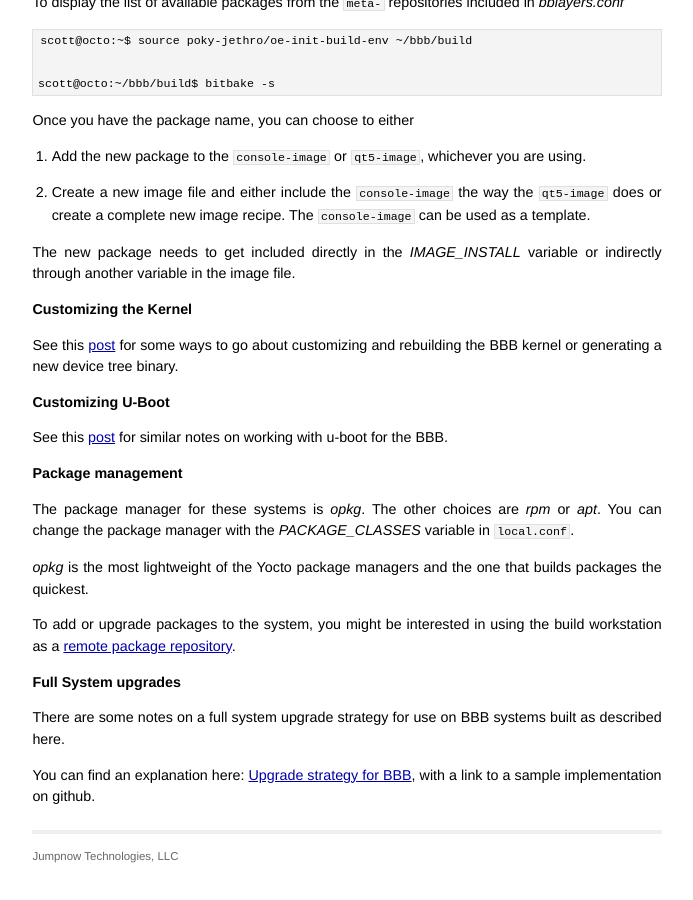
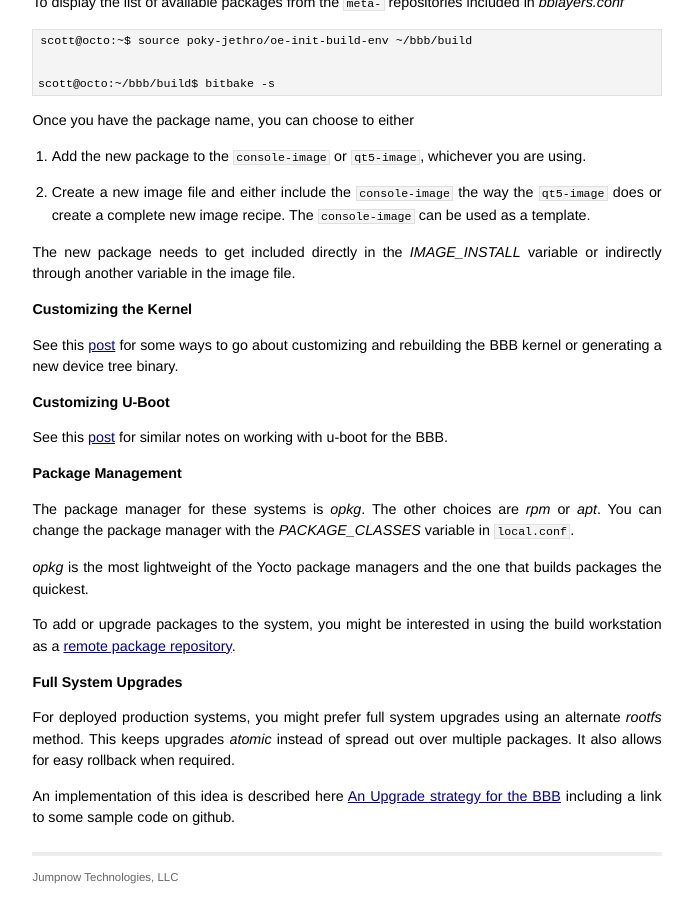
Before and after one commit to jumpnow/jumpnowtek-site, a Jekyll site: the page built from _posts/2015-06-08-BeagleBone-Systems-with-Yocto.md, in a window 1280 px wide and 900 px high, scrolled down 10067 px. Shown: the whole window, without its empty margins (293-986 px from the left). Built offline with Jekyll 4.4.1, drawn with Linux system fonts in a browser that asks for light colours; before the commit the page ends 10946 px from its top, so only the background shows below that.

Commit message:
Updates to upgrade doc

```diff
--- a/_posts/2015-06-08-BeagleBone-Systems-with-Yocto.md
+++ b/_posts/2015-06-08-BeagleBone-Systems-with-Yocto.md
@@ -2,7 +2,7 @@
 layout: post
 title: Building BeagleBone Black Systems with Yocto
 description: "Building customized systems for the BeagleBone Black using tools from the Yocto Project"
-date: 2015-11-21 10:30:00
+date: 2015-11-21 10:50:00
 categories: beaglebone
 tags: [linux, beaglebone, yocto]
 ---
@@ -509,7 +509,7 @@ See this [post][bbb-kernel] for some ways to go about customizing and rebuilding
 
 See this [post][bbb-uboot] for similar notes on working with u-boot for the BBB.
 
-#### Package management
+#### Package Management
 
 The package manager for these systems is *opkg*. The other choices are *rpm* or *apt*. You can change the package manager with the *PACKAGE_CLASSES* variable in `local.conf`.
 
@@ -517,11 +517,11 @@ The package manager for these systems is *opkg*. The other choices are *rpm* or
 
 To add or upgrade packages to the system, you might be interested in using the build workstation as a [remote package repository][opkg-repo].
 
-#### Full System upgrades
+#### Full System Upgrades
 
-There are some notes on a full system upgrade strategy for use on BBB systems built as described here.
+For deployed production systems, you might prefer full system upgrades using an alternate *rootfs* method. This keeps upgrades *atomic* instead of spread out over multiple packages. It also allows for easy rollback when required.
 
-You can find an explanation here: [Upgrade strategy for BBB][bbb-upgrades], with a link to a sample implementation on github.
+An implementation of this idea is described here [An Upgrade strategy for the BBB][bbb-upgrades] including a link to some sample code on github.
 
 [beagleboard]: http://www.beagleboard.org/
 [linux-stable]: https://www.kernel.org/
```
Also changed, not shown: _posts/2015-11-15-Upgrade-strategy-for-BBB.md (+10 -2 lines).
